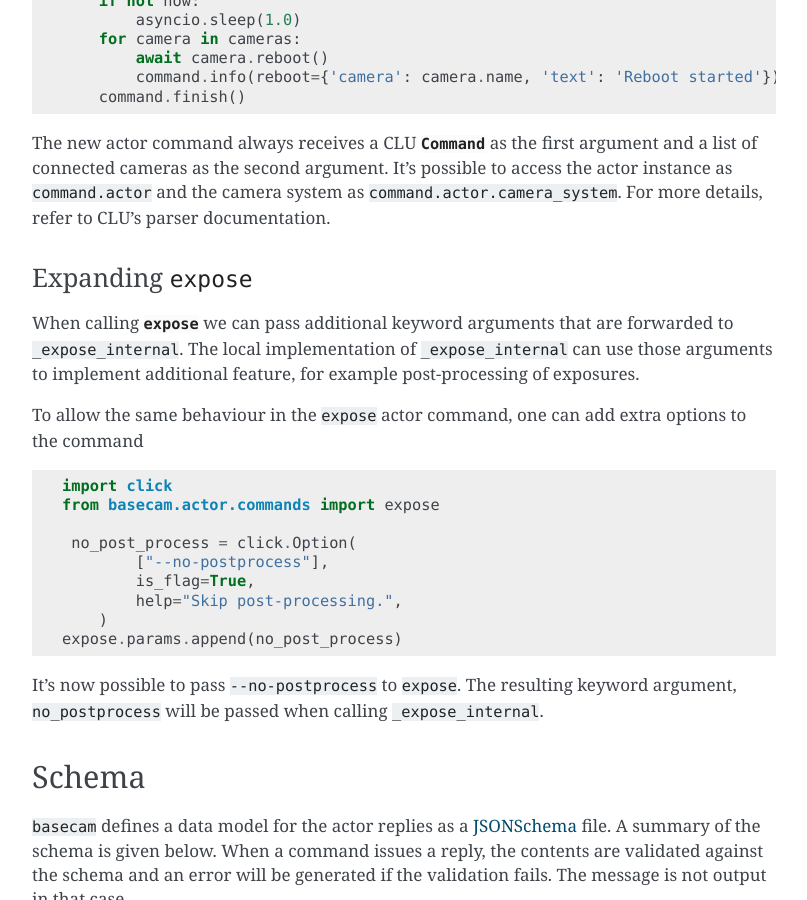
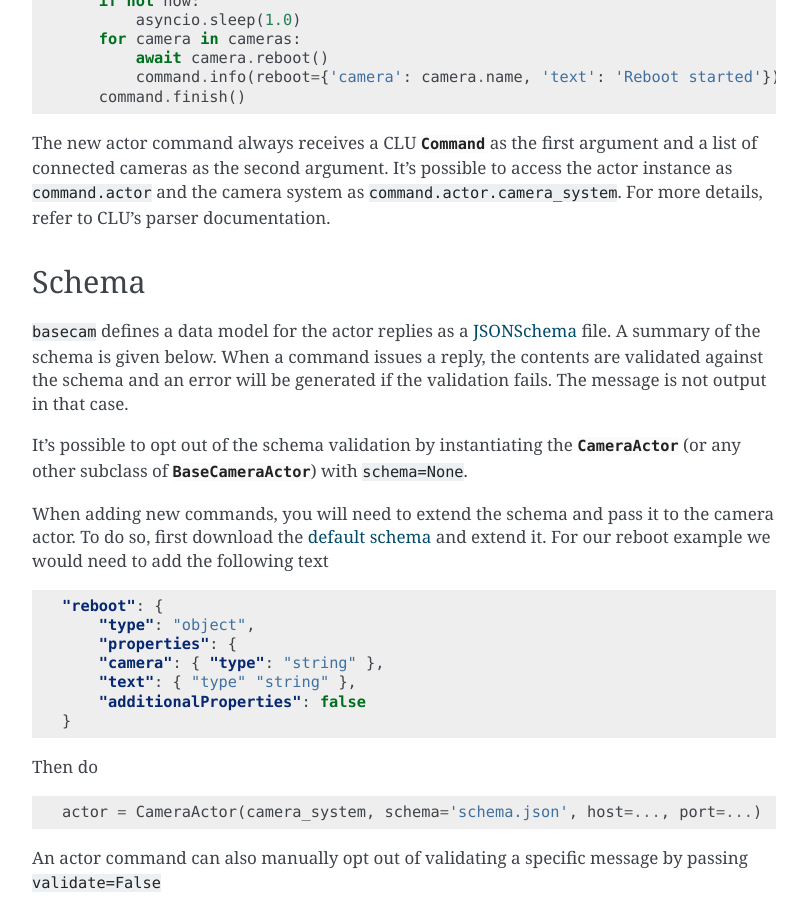
Before and after one commit to sdss/basecam, a Sphinx documentation site: the page built from docs/actor.rst, in a window 1280 px wide and 900 px high, scrolled down 2693 px. Shown: the whole window, without its empty margins (346-1153 px from the left). Built offline with Sphinx 7.4.7, drawn with Linux system fonts in a browser that asks for light colours; the version number is read from the project's files by our own code.

Commit message:
Remove docs section that's not relevant anymore

```diff
--- a/docs/actor.rst
+++ b/docs/actor.rst
@@ -120,25 +120,6 @@ To add new commands to the actor command parser import the ``camera_parser`` and
 
 The new actor command always receives a CLU `~clu.command.Command` as the first argument and a list of connected cameras as the second argument. It's possible to access the actor instance as ``command.actor`` and the camera system as ``command.actor.camera_system``. For more details, refer to CLU's :ref:`parser documentation <clu:parser>`.
 
-Expanding ``expose``
-^^^^^^^^^^^^^^^^^^^^
-
-When calling `~.BaseCamera.expose` we can pass additional keyword arguments that are forwarded to ``_expose_internal``. The local implementation of ``_expose_internal`` can use those arguments to implement additional feature, for example post-processing of exposures.
-
-To allow the same behaviour in the ``expose`` actor command, one can add extra options to the command ::
-
-    import click
-    from basecam.actor.commands import expose
-
-     no_post_process = click.Option(
-            ["--no-postprocess"],
-            is_flag=True,
-            help="Skip post-processing.",
-        )
-    expose.params.append(no_post_process)
-
-It's now possible to pass ``--no-postprocess`` to ``expose``. The resulting keyword argument, ``no_postprocess`` will be passed when calling ``_expose_internal``.
-
 Schema
 ------
 
```
